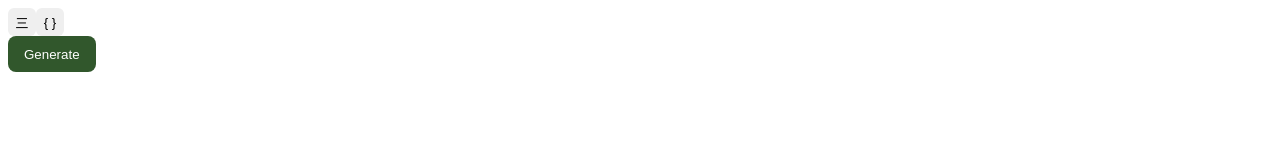
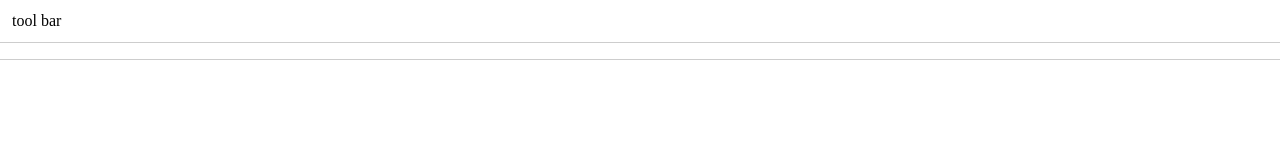
Before and after one commit to CodeSH85/palette-maker, a website: page ui.html in a window 1280 px wide. Drawn offline with Linux system fonts and the light colour scheme.

Commit message:
fix: layout and add list button

```diff
--- a/ui.html
+++ b/ui.html
@@ -5,23 +5,39 @@
 		<meta name="viewport" content="width=device-width, initial-scale=1.0">
 		<link rel="stylesheet" type="text/css" href="css/style.css">
 	</head>
-  <body>
-    <div>
-			<div id="generate-button-container">
+  <body style="margin: 0px;">
+    <div style="display: flex;flex-direction: column;height: 100%;">
+			<div
+				style="
+					height: 42px;
+					display: flex;
+					flex-shrink: 0;
+					align-items:center;
+					justify-content: start;
+					padding: 0px 12px;
+					border-bottom: 1px solid #CDCDCDFF;
+				">
+				<div id="list-button"></div>
+					tool bar
+				</div>
+			<div style="flex-grow: 1;overflow: auto;">
+				<ul id="variables-collection">
+				</ul>
+				<div id="color-variables">
+				</div>
 			</div>
-			<div style="display: flex;">
-				<button style="border-radius: 6px;height: 28px; width: 28px;border: none;">三</button>
-				<button style="border-radius: 6px;height: 28px; width: 28px;border: none;">{ }</button>
+			<div id="generate-button-container"
+				style="
+					height: 60px;
+					display: flex;
+					flex-shrink: 0;
+					align-items:center;
+					justify-content: end;
+					padding: 0px 12px;
+					border-top: 1px solid #CDCDCDFF;
+				">
+				<div id="generate-button"></div>
 			</div>
-			<button class="bg-primary-500 text-surface-invert"
-				style="border-radius: 8px;height: 36px;padding-left: 16px;padding-right: 16px;border: none;"
-			>
-				Generate
-			</button>
-      <ul id="variables-collection">
-      </ul>
-      <div id="color-variables">
-      </div>
     </div>
   </body>
   <script type="module">
```
Also changed, not shown: src/code.ts (+8 -6 lines).
